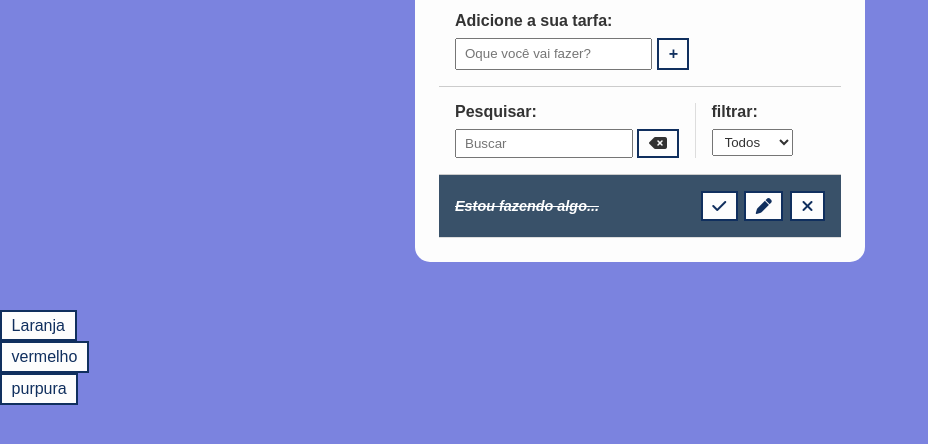
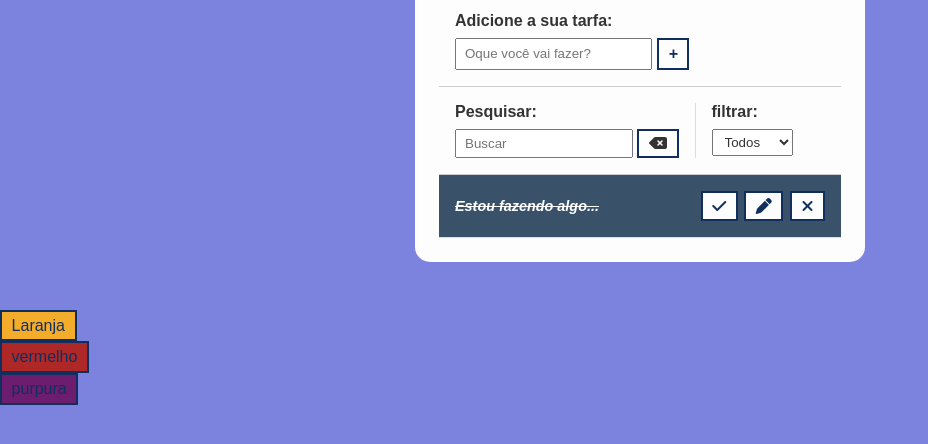
Before and after one commit to printflucasguanabara/to-do-JS---08_05_23, a plain HTML site: page index.html in a window 1280 px wide. Shown: the part 130-574 px from the top of the page, without its empty margins (0-928 px from the left). Drawn offline with Linux system fonts and the light colour scheme.

Commit message:
Update style.css

```diff
--- a/css/style.css
+++ b/css/style.css
@@ -159,3 +159,18 @@ select{
     text-decoration: line-through;
     font-style: italic;
 }
+
+.laranja {
+    background-color: rgb(243, 173, 43);
+    transition: all 0.25s ease-in-out;
+}
+
+.vermelho {
+    background-color: rgb(175, 40, 40);
+    transition: all 0.25s ease-in-out;
+}
+
+.purpura {
+    background-color: rgb(109, 29, 109);
+    transition: all 0.25s ease-in-out;
+}
```
